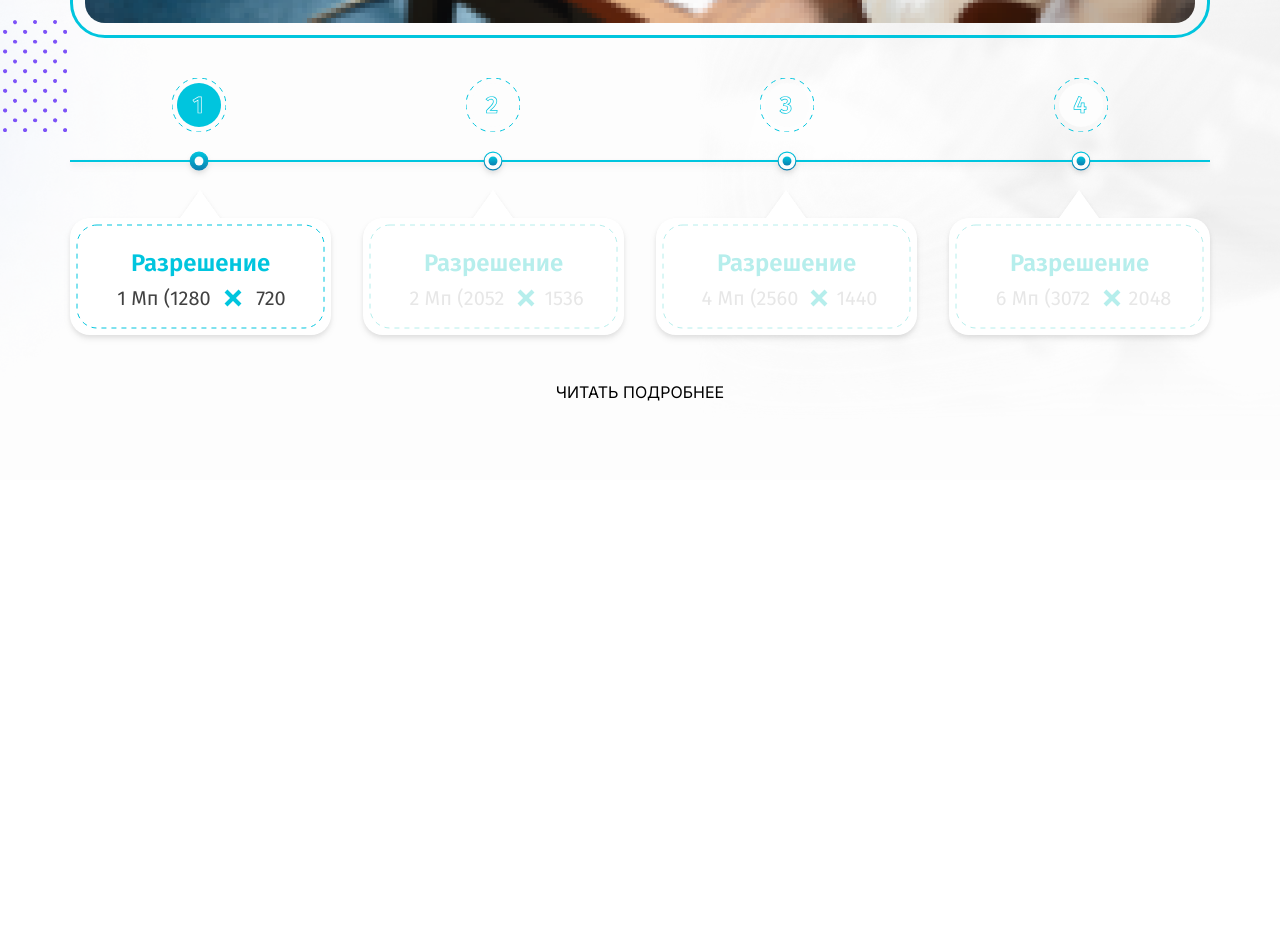
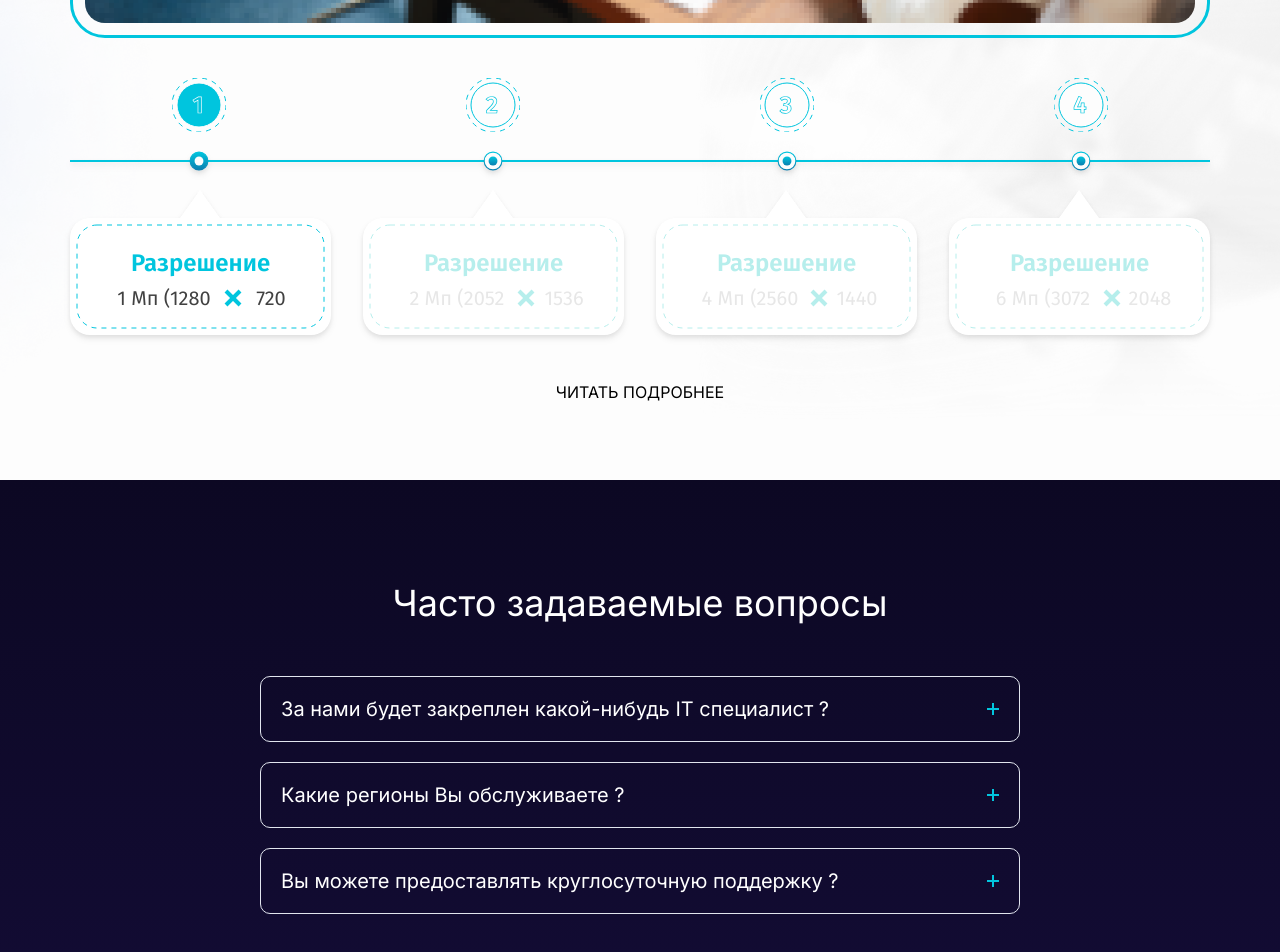
Before and after one commit to bodrovdanil/video-surveillance-nextjs, a Next.js app: page / in a window 1280 px wide. Shown: the part 5479-6431 px from the top of the page. Before the commit the page ends 5959 px from the top, so only its background shows below. Built offline with nearby package versions, Linux system fonts and the light colour scheme.

Commit message:
For testing the imageQuality and HotQuestions components

```diff
--- /dev/null
+++ b/app/components/CircleIcon/CircleIcon.module.css
@@ -0,0 +1,20 @@
+.button {
+    background: none;
+    border: none;
+    cursor: pointer;
+    padding: 0;
+}
+
+.svg {
+    transition: transform 0.2s;
+}
+
+.active {
+    fill: #00C5DE;
+    stroke: #FDFDFD;
+}
+
+.inactive {
+    fill: #FDFDFD;
+    stroke: #00C5DE;
+}
--- a/app/components/CircleIcon/CircleIcon.tsx
+++ b/app/components/CircleIcon/CircleIcon.tsx
@@ -1,4 +1,5 @@
 import React, { useState } from 'react';
+import styles from './CircleIcon.module.css';
 
 interface CircleIconProps {
     id: number;
@@ -8,10 +9,6 @@ interface CircleIconProps {
 
 const CircleIcon = ({ id, isActive = true, onClick }: CircleIconProps) => {
     const [scale, setScale] = useState(1);
-
-    const colors = isActive
-        ? { fill: '#00C5DE', stroke: '#FDFDFD' }
-        : { fill: '#FDFDFD', stroke: '#00C5DE' };
 
     const handleMouseDown = () => {
         setScale(0.9);
@@ -24,18 +21,15 @@ const CircleIcon = ({ id, isActive = true, onClick }: CircleIconProps) => {
 
     return (
         <button
+            className={styles.button}
             onMouseDown={handleMouseDown}
             onMouseUp={handleMouseUp}
             onMouseLeave={handleMouseUp}
-            style={{ background: 'none', border: 'none', cursor: 'pointer', padding: 0 }}
         >
-            <svg width="54" height="54"
-            xmlns="http://www.w3.org/2000/svg"
-            style={{ transform: `scale(${scale})`, transition: 'transform 0.2s' }}
-            >
+            <svg width="54" height="54" xmlns="http://www.w3.org/2000/svg" className={styles.svg} style={{ transform: `scale(${scale})` }}>
                 <circle cx="27" cy="27" r="27" fill="none" stroke="#00c5de" strokeWidth="1" strokeDasharray="5 5" />
-                <circle cx="27" cy="27" r="22" fill={colors.fill} />
-                <text x="26" y="35" fontWeight="800" fontSize="24" textAnchor="middle" fill={colors.fill} stroke={colors.stroke} strokeWidth="0.7">
+                <circle cx="27" cy="27" r="22" className={isActive ? styles.active : styles.inactive} />
+                <text x="26" y="35" fontWeight="800" fontSize="24" textAnchor="middle" fill={isActive ? '#00C5DE' : '#FDFDFD'} stroke={isActive ? '#FDFDFD' : '#00C5DE'} strokeWidth="0.7" >
                     {id}
                 </text>
             </svg>
--- /dev/null
+++ b/app/components/HotQuestions/HotQuestions.json
@@ -0,0 +1,16 @@
+[
+    {
+        "question": "За нами будет закреплен какой-нибудь IT специалист ?",
+        "answer": "Да, за Вами будет закреплён IT специалист, который будет готов оказывать поддержку и помощь в любых вопросах, связанных с технологиями. Он сможет помочь с настройкой оборудования, устранением технических неполадок и оптимизацией рабочих процессов. Вы всегда сможете обратиться к нему за консультативной помощью и обучением по новым инструментам. Это позволит Вам эффективно использовать ресурсы и избежать возможных проблем."
+    },
+
+    {
+        "question": "Какие регионы Вы обслуживаете ?",
+        "answer": "Свердловская область. Возможна работа в соседних регионах (по согласованию)"
+    },
+
+    {
+        "question": "Вы можете предоставлять круглосуточную поддержку ?",
+        "answer": "Да, мы можем предоставить расширенный график IT обслуживания и круглосуточную работу нашей технической поддержки для клиентов. Однако мы всегда предупреждаем наших клиентов, что техническая поддержка в графике 24/7 сильно удорожает стоимость договора IT обслуживания."
+    }
+]
--- /dev/null
+++ b/app/components/HotQuestions/HotQuestions.module.css
@@ -0,0 +1,23 @@
+.container {
+    @apply bg-gradient-to-b from-[#0C0823] to-[#130C35] w-full;
+}
+
+.title {
+    @apply text-[36px] font-normal text-center text-white pt-[96px] pb-[46px];
+}
+
+.questionsWrapper {
+    @apply flex items-center flex-col pb-[103px];
+}
+
+.questionDetail {
+    @apply border border-[#e1e5ee] rounded-[10px] cursor-pointer mb-5 w-[59.37%];
+}
+
+.questionText {
+    @apply text-white text-left text-[20px] font-normal leading-[120%] px-5 py-5 justify-between flex;
+}
+
+.answerText {
+    @apply text-white text-left text-[20px] font-normal leading-[120%] px-5 pt-1 pb-5 flex;
+}
--- /dev/null
+++ b/app/components/HotQuestions/HotQuestions.tsx
@@ -0,0 +1,47 @@
+"use client";
+import HotQuestionsData from './HotQuestions.json';
+import React, { useState } from 'react';
+import styles from './HotQuestions.module.css';
+
+interface IHotQuestions {
+    question: string;
+    answer: string;
+}
+
+const HotQuestions = () => {
+    const [isLineVisible, setLineVisible] = useState<boolean[]>(Array(HotQuestionsData.length).fill(true));
+
+    const handleToggle = (index: number) => {
+        setLineVisible(prev => {
+            const newVisibility = [...prev];
+            newVisibility[index] = !newVisibility[index];
+            return newVisibility;
+        });
+    };
+
+    return (
+        <div className={styles.container}>
+            <h2 className={styles.title}>Часто задаваемые вопросы</h2>
+            <div className={styles.questionsWrapper}>
+                {HotQuestionsData.map((item: IHotQuestions, index: number) => (
+                    <details key={index} className={styles.questionDetail} onToggle={() => handleToggle(index)}>
+                        <summary className={styles.questionText}>
+                            {item.question}
+                            <div className="flex items-center">
+                                <svg width="12" height="12" xmlns="http://www.w3.org/2000/svg">
+                                    <line x1="0" y1="6" x2="12" y2="6" stroke="#02c5de" strokeWidth="2" />
+                                    {isLineVisible[index] && (<line x1="6" y1="0" x2="6" y2="12" stroke="#02c5de" strokeWidth="2" />)}
+                                </svg>
+                            </div>
+                        </summary>
+                        <p className={styles.answerText}>
+                            {item.answer}
+                        </p>
+                    </details>
+                ))}
+            </div>
+        </div>
+    );
+};
+
+export default HotQuestions;
--- a/app/components/ImageQuality/ImageQuality.module.css
+++ b/app/components/ImageQuality/ImageQuality.module.css
@@ -0,0 +1,35 @@
+.container {
+    @apply relative flex flex-col items-center bg-platinum bg-cover bg-center bg-[url('/images/BGQuality.png')];
+}
+
+.title {
+    @apply text-[36px] leading-[77px] text-charcoal font-extrabold uppercase mt-20 mb-12;
+}
+
+.imageWrapper {
+    @apply relative w-[1140px] h-[669px] rounded-[35px] border-[3px] border-blackbirds-egg flex items-center justify-center mb-10;
+}
+
+.image {
+    @apply rounded-[20px] w-[1110px] h-[639px];
+}
+
+.circlesWrapper {
+    @apply flex justify-between w-[936px] mx-[102px] mb-[19px];
+}
+
+.circleContainer {
+    @apply relative z-10 flex justify-between drop-shadow-md mb-[19px] w-[1140px] px-[102px];
+}
+
+.separator {
+    @apply absolute -z-10 left-0 bottom-[9px] h-[2px] w-[1140px] bg-blackbirds-egg;
+}
+
+.tooltipsWrapper {
+    @apply relative flex justify-between drop-shadow-md w-[1140px] mb-[45px];
+}
+
+.buttonWrapper {
+    @apply mb-[76px] items-center;
+}
--- a/app/components/ImageQuality/ImageQuality.tsx
+++ b/app/components/ImageQuality/ImageQuality.tsx
@@ -1,11 +1,12 @@
 "use client";
 import React, { useState } from "react";
+import { Fira_Sans } from "next/font/google";
 import Image from "next/image";
 import Circle from "../Circle/Circle";
 import CircleIcon from "../CircleIcon/CircleIcon";
-import { Fira_Sans } from "next/font/google";
 import Tooltip from "../Tooltip/Tooltip";
 import Button from "../Button/Button";
+import styles from "./ImageQuality.module.css";
 
 const firaSans = Fira_Sans({
     weight: ['400', '600'],
@@ -22,43 +23,42 @@ const ImageQuality = () => {
     };
 
     const imageSrc = `/images/OfficeBig${activeId}.png`;
-    const circlesCount = 4; // Количество кругов
+    const circlesCount = 4;
 
     return (
         <div>
             <div className="relative">
                 <Image src="/images/effectPointOne.png" alt="point" width={64} height={112} className="absolute left-[3px] top-[856px]" />
                 <Image src="/images/effectPointOne.png" alt="point" width={64} height={112} className="absolute rotate-90 right-[30px] top-[280px]" />
-                <Image src="/images/Gexagon3.png" alt="point" width={72} height={93} className="absolute  right-0 top-[561.5px]" />
-
+                <Image src="/images/Gexagon3.png" alt="point" width={72} height={93} className="absolute right-0 top-[561.5px]" />
             </div>
-            <div className="flex flex-col items-center bg-platinum bg-cover bg-center bg-[url('/images/BGQuality.png')]">
-                <h2 className="text-[36px] leading-[77px] text-charcoal font-extrabold uppercase mt-20 mb-12">
+            <div className={styles.container}>
+                <h2 className={styles.title}>
                     качество <span className="font-bold">изображения</span>
                 </h2>
-                <div className="relative w-[1140px] h-[669px] rounded-[35px] border-[3px] border-blackbirds-egg flex items-center justify-center mb-10">
-                    <img src={imageSrc} alt="Пример качества фото" className="rounded-[20px] w-[1110px] h-[639px]" />
+                <div className={styles.imageWrapper}>
+                    <img src={imageSrc} alt="Пример качества фото" className={styles.image} />
                 </div>
                 <div className={firaSans.className}>
-                    <div className="flex justify-between w-[936px] mx-[102px] mb-[19px]">
+                    <div className={styles.circlesWrapper}>
                         {Array.from({ length: circlesCount }, (_, index) => (
                             <CircleIcon key={index + 1} id={index + 1} isActive={activeId === index + 1} onClick={() => handleClick(index + 1)} />
                         ))}
                     </div>
-                    <div className="relative z-10 flex justify-between drop-shadow-md mb-[19px] w-[1140px] px-[102px]">
+                    <div className={styles.circleContainer}>
                         {Array.from({ length: circlesCount }, (_, index) => (
                             <Circle key={index + 1} isActive={activeId === index + 1} id={index + 1} />
                         ))}
-                        <div className="absolute -z-10 left-0 bottom-[9px] h-[2px] w-[1140px] bg-blackbirds-egg" />
+                        <div className={styles.separator} />
                     </div>
-                    <div className="relative flex justify-between drop-shadow-md w-[1140px] mb-[45px]">
+                    <div className={styles.tooltipsWrapper}>
                         <Tooltip text="1 Мп (1280" text2="720" isActive={activeId === 1} onClick={() => handleClick(1)} id={1} />
                         <Tooltip text="2 Мп (2052" text2=" 1536" isActive={activeId === 2} onClick={() => handleClick(2)} id={2} />
                         <Tooltip text="4 Мп (2560" text2=" 1440" isActive={activeId === 3} onClick={() => handleClick(3)} id={3} />
                         <Tooltip text="6 Мп (3072" text2=" 2048" isActive={activeId === 4} onClick={() => handleClick(4)} id={4} />
                     </div>
                 </div>
-                <div className="mb-[76px] items-center">
+                <div className={styles.buttonWrapper}>
                     <Button variant='filled'>читать подробнее</Button>
                 </div>
             </div>
--- a/app/components/SecurityCameras/SecurityCameras.tsx
+++ b/app/components/SecurityCameras/SecurityCameras.tsx
@@ -13,7 +13,7 @@ interface ISecurityCameras {
 
 const SecurityCameras = () => {
     return (
-        <div className="bg-blue-red w-full text-center  text-white pt-1 pb-[121px] ">
+        <div className="bg-gradient-to-b from-[#0C0823] to-[#130C35] w-full text-center  text-white pt-1 pb-[121px] ">
             <div className="relative">
                 <Image src="/images/HighlightingForm.png" alt='lightingForm'  width={1505}  height={406} className='z-0 absolute left-[10%] -top-[152px]' />
                 <Image src="/images/GroupHexagonLeft.png" alt="Hexagon" width={426} height={844} className="absolute left-0 top-[585px]" />
--- a/app/page.tsx
+++ b/app/page.tsx
@@ -1,8 +1,9 @@
+import HomeScreen from "./components/HomeScreen";
+import Possibilities from "./components/Possibilities/Possibilities";
 import FormCalculation from "./components/FormCalculation/FormCalculation";
-import HomeScreen from "./components/HomeScreen";
+import SecurityCameras from "./components/SecurityCameras/SecurityCameras";
 import ImageQuality from "./components/ImageQuality/ImageQuality";
-import Possibilities from "./components/Possibilities/Possibilities";
-import SecurityCameras from "./components/SecurityCameras/SecurityCameras";
+import HotQuestions from "./components/HotQuestions/HotQuestions";
 
 const HomePage = () => {
   return (
@@ -12,6 +13,7 @@ const HomePage = () => {
       <FormCalculation />
       <SecurityCameras />
       <ImageQuality />
+      <HotQuestions />
     </div>
   );
 };
```
Also changed, not shown: app/components/Tooltip/Tooltip.module.css (added, +40 -0 lines), app/components/Tooltip/Tooltip.tsx (+12 -11 lines).
